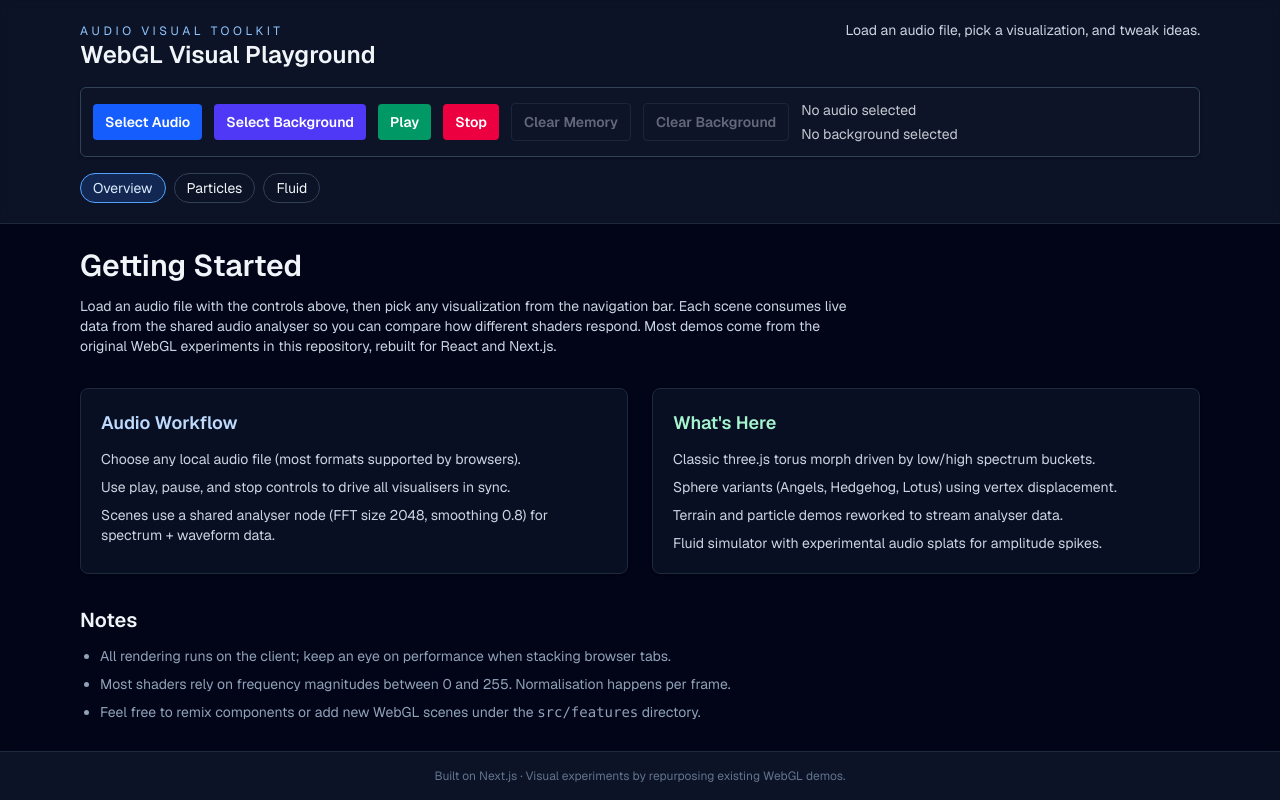
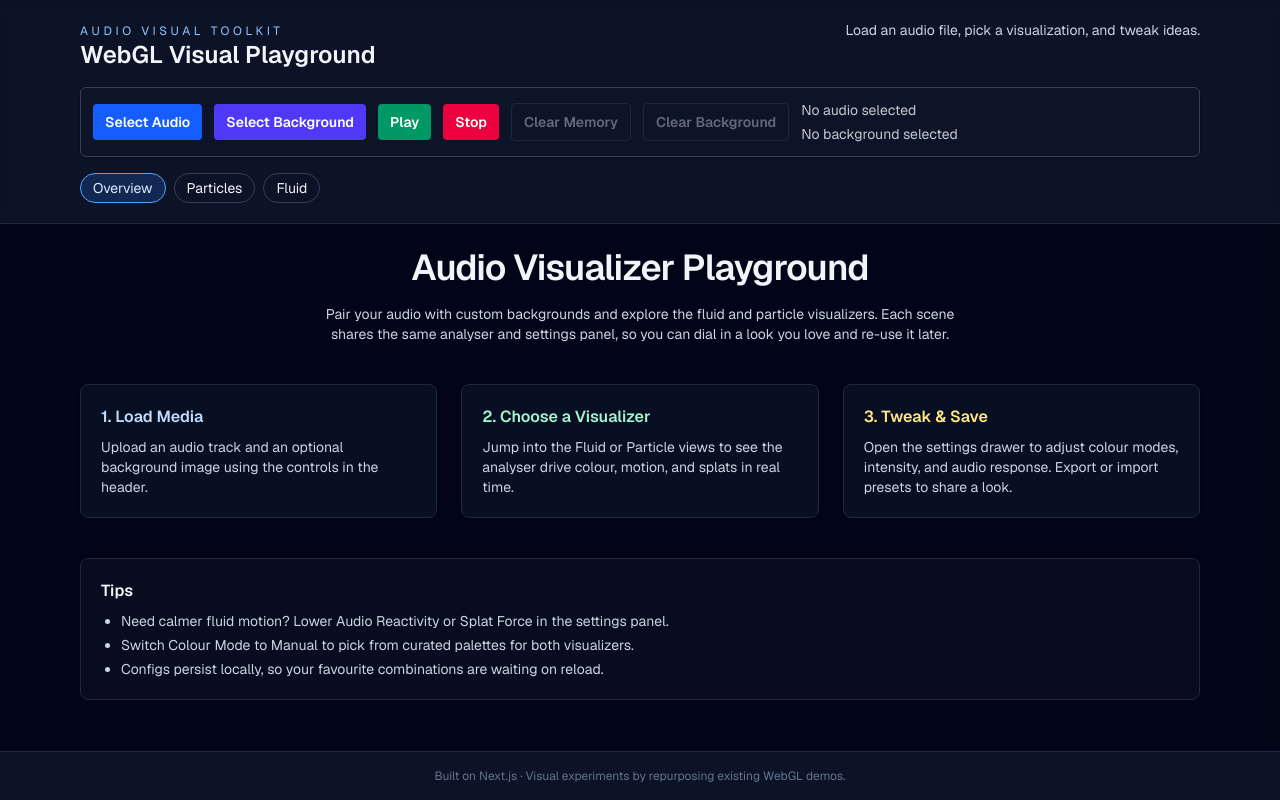
Before and after one commit to yugeshk/visualizer-app, a Next.js app: page / in a window 1280 px wide. Built offline with nearby package versions, Linux system fonts and the light colour scheme.

Commit message:
chkp vercel

```diff
--- a/src/app/page.tsx
+++ b/src/app/page.tsx
@@ -1,40 +1,33 @@
 export default function Home() {
   return (
-    <div className="space-y-8">
-      <section className="space-y-3">
-        <h2 className="text-3xl font-semibold">Getting Started</h2>
-        <p className="max-w-3xl text-sm text-slate-300">
-          Load an audio file with the controls above, then pick any visualization from the
-          navigation bar. Each scene consumes live data from the shared audio analyser so you can
-          compare how different shaders respond. Most demos come from the original WebGL experiments
-          in this repository, rebuilt for React and Next.js.
+    <div className="space-y-10">
+      <section className="space-y-4 text-center">
+        <h1 className="text-4xl font-semibold tracking-tight text-slate-100">Audio Visualizer Playground</h1>
+        <p className="mx-auto max-w-2xl text-sm text-slate-300">
+          Pair your audio with custom backgrounds and explore the fluid and particle visualizers. Each scene shares the
+          same analyser and settings panel, so you can dial in a look you love and re-use it later.
         </p>
       </section>
-      <section className="grid gap-6 md:grid-cols-2">
+      <section className="grid gap-6 md:grid-cols-3">
         <article className="rounded-lg border border-slate-800 bg-slate-900/60 p-5 shadow">
-          <h3 className="text-lg font-semibold text-blue-200">Audio Workflow</h3>
-          <ul className="mt-3 space-y-2 text-sm text-slate-300">
-            <li>Choose any local audio file (most formats supported by browsers).</li>
-            <li>Use play, pause, and stop controls to drive all visualisers in sync.</li>
-            <li>Scenes use a shared analyser node (FFT size 2048, smoothing 0.8) for spectrum + waveform data.</li>
-          </ul>
+          <h2 className="text-base font-semibold text-blue-200">1. Load Media</h2>
+          <p className="mt-2 text-sm text-slate-300">Upload an audio track and an optional background image using the controls in the header.</p>
         </article>
         <article className="rounded-lg border border-slate-800 bg-slate-900/60 p-5 shadow">
-          <h3 className="text-lg font-semibold text-emerald-200">What&apos;s Here</h3>
-          <ul className="mt-3 space-y-2 text-sm text-slate-300">
-            <li>Classic three.js torus morph driven by low/high spectrum buckets.</li>
-            <li>Sphere variants (Angels, Hedgehog, Lotus) using vertex displacement.</li>
-            <li>Terrain and particle demos reworked to stream analyser data.</li>
-            <li>Fluid simulator with experimental audio splats for amplitude spikes.</li>
-          </ul>
+          <h2 className="text-base font-semibold text-emerald-200">2. Choose a Visualizer</h2>
+          <p className="mt-2 text-sm text-slate-300">Jump into the Fluid or Particle views to see the analyser drive colour, motion, and splats in real time.</p>
+        </article>
+        <article className="rounded-lg border border-slate-800 bg-slate-900/60 p-5 shadow">
+          <h2 className="text-base font-semibold text-amber-200">3. Tweak &amp; Save</h2>
+          <p className="mt-2 text-sm text-slate-300">Open the settings drawer to adjust colour modes, intensity, and audio response. Export or import presets to share a look.</p>
         </article>
       </section>
-      <section className="space-y-3">
-        <h3 className="text-xl font-semibold">Notes</h3>
-        <ul className="list-disc space-y-2 pl-5 text-sm text-slate-400">
-          <li>All rendering runs on the client; keep an eye on performance when stacking browser tabs.</li>
-          <li>Most shaders rely on frequency magnitudes between 0 and 255. Normalisation happens per frame.</li>
-          <li>Feel free to remix components or add new WebGL scenes under the <code>src/features</code> directory.</li>
+      <section className="rounded-lg border border-slate-800 bg-slate-900/40 p-5 text-sm text-slate-300">
+        <h2 className="text-base font-semibold text-slate-100">Tips</h2>
+        <ul className="mt-2 list-disc space-y-1 pl-5">
+          <li>Need calmer fluid motion? Lower Audio Reactivity or Splat Force in the settings panel.</li>
+          <li>Switch Colour Mode to Manual to pick from curated palettes for both visualizers.</li>
+          <li>Configs persist locally, so your favourite combinations are waiting on reload.</li>
         </ul>
       </section>
     </div>
```
